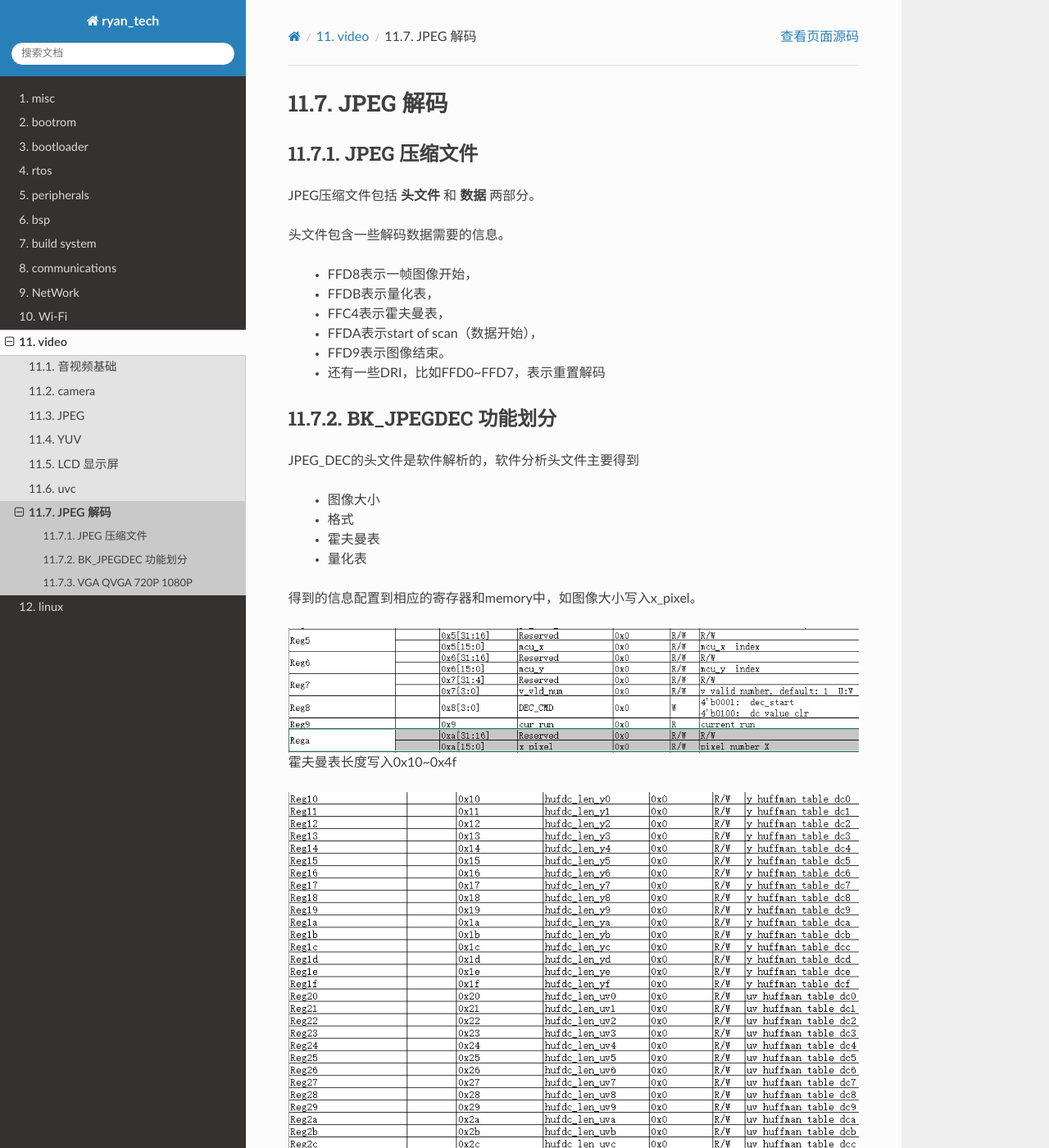
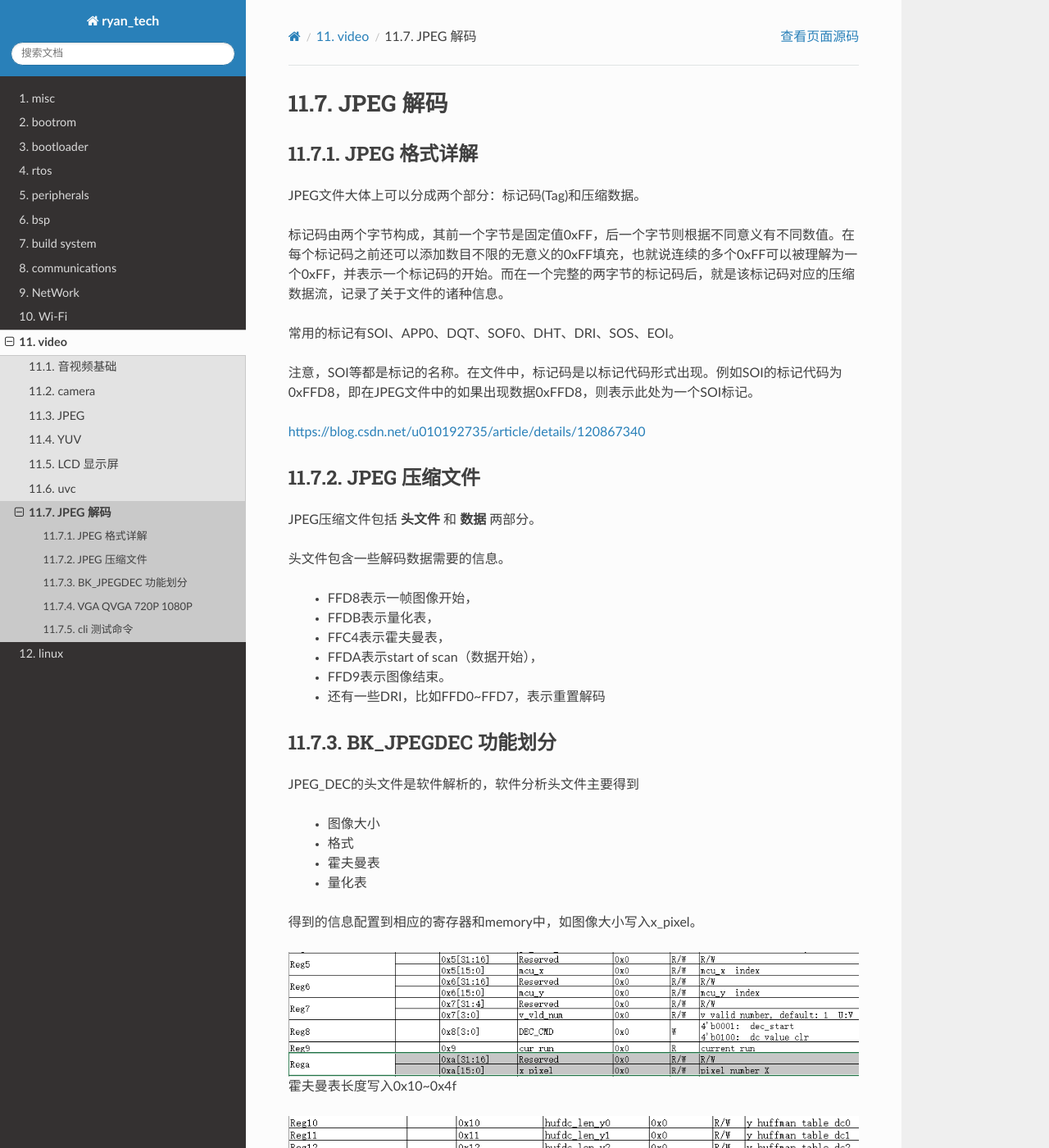
Before and after one commit to BlackTudou/tech_doc, a Sphinx documentation site: the page built from source/video/jpeg_dec/index.rst, in a window 1280 px wide and 1400 px high. Shown: the whole window at 82% size. Built offline with Sphinx 7.4.7 and the Read the Docs theme 2.0.0, drawn with Linux system fonts in a browser that asks for light colours; some of the changed text lies outside the part shown.

Commit message:
更新JPEG 解码相关

```diff
--- a/source/video/jpeg/jpeg_debug_record/index.rst
+++ b/source/video/jpeg/jpeg_debug_record/index.rst
@@ -95,7 +95,7 @@ YUV 422，一个pixel占2byte
 
 编码出来的数据在 JPEG_RX_FIFO，psram 缓存已经编码完成的数据。都是通过DMA来完成数据的搬运。
 
-JPEG_RX_FIFP->share memory->psram
+JPEG_RX_FIFO->share memory->psram
 
 7. JPEG_ENC 局部编码功能
 
--- a/source/video/jpeg_dec/index.rst
+++ b/source/video/jpeg_dec/index.rst
@@ -1,6 +1,19 @@
 ============
 JPEG 解码
 ============
+
+JPEG 格式详解
+================
+
+JPEG文件大体上可以分成两个部分：标记码(Tag)和压缩数据。
+
+标记码由两个字节构成，其前一个字节是固定值0xFF，后一个字节则根据不同意义有不同数值。在每个标记码之前还可以添加数目不限的无意义的0xFF填充，也就说连续的多个0xFF可以被理解为一个0xFF，并表示一个标记码的开始。而在一个完整的两字节的标记码后，就是该标记码对应的压缩数据流，记录了关于文件的诸种信息。
+
+常用的标记有SOI、APP0、DQT、SOF0、DHT、DRI、SOS、EOI。
+
+注意，SOI等都是标记的名称。在文件中，标记码是以标记代码形式出现。例如SOI的标记代码为0xFFD8，即在JPEG文件中的如果出现数据0xFFD8，则表示此处为一个SOI标记。
+
+https://blog.csdn.net/u010192735/article/details/120867340
 
 JPEG 压缩文件
 ================
@@ -85,3 +98,19 @@ VGA QVGA 720P 1080P 分别是什么意思？
  - QVGA（Quarter Video Graphics Array）指的是320 x 240像素的分辨率，它通常用于较小的设备，如移动电话和便携式游戏机。
  - 720P指的是高清视频标准之一，分辨率为1280 x 720像素，其中“P”表示“逐行扫描”（progressive scan），也就是视频画面从上到下逐行扫描显示。
  - 1080P也是高清视频标准之一，分辨率为1920 x 1080像素，同样，“P”表示“逐行扫描”，即视频画面从上到下逐行扫描显示。
+
+cli 测试命令
+===============
+
+从SD卡里面读取一张JPEG图，经过JPEG_DEC显示到LCD上。
+
+.. code:: text
+
+    fatfstest M 1 //挂载上fatfs文件系统
+    fatfstest S 1
+    lcd file_display positive_new.jpg 0
+    media lcd display positive_new.jpg
+
+.. note::
+
+    我们的JPEG_DEC模块只支持YUV4:2:2的，不支持YUV4:2:0
```
